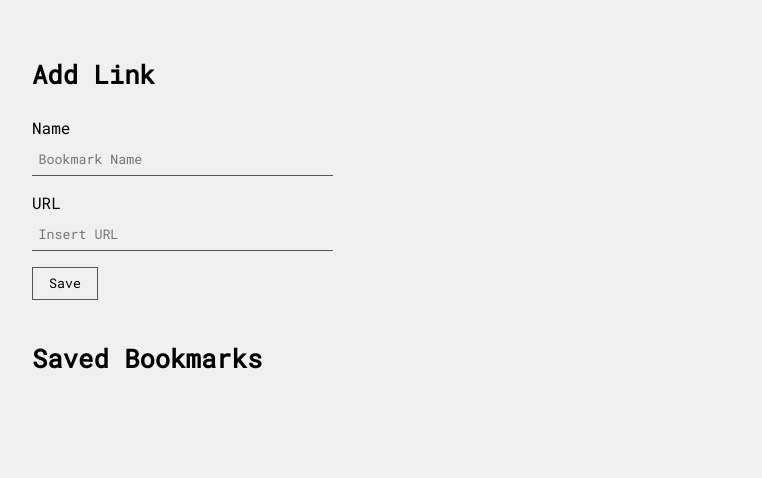
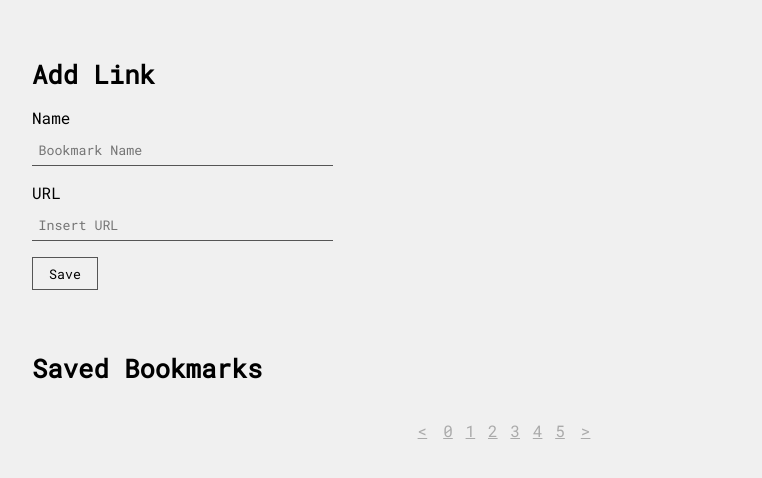
Before and after one commit to jlouiss/vanilla-bookmarks, a plain HTML site: page index.html in a window 1280 px wide. Shown: the part 158-636 px from the top of the page, without its empty margins (136-898 px from the left). Drawn offline with Linux system fonts and the light colour scheme.

Commit message:
added pagination skeleton and updated styles

```diff
--- a/index.html
+++ b/index.html
@@ -34,7 +34,22 @@
     <h3>Saved Bookmarks</h3>
     <ul></ul>
   </section>
+
   <section class="pagination">
+    <span class="previous-wrapper">
+      <a class="page-nav previous disabled" onclick="renderPreviousPage()"><</a>
+    </span>
+    <span class="current-wrapper">
+      <a class="page-nav current" data-page="0">0</a>
+      <a class="page-nav" data-page="1">1</a>
+      <a class="page-nav" data-page="2">2</a>
+      <a class="page-nav" data-page="3">3</a>
+      <a class="page-nav" data-page="4">4</a>
+      <a class="page-nav" data-page="5">5</a>
+    </span>
+    <span class="next-wrapper">
+      <a class="page-nav next disabled" onclick="renderNextPage()">></a>
+    </span>
   </section>
 </section>
 
--- a/styles.css
+++ b/styles.css
@@ -62,6 +62,10 @@ section.submit-link-form {
   padding: 1rem 0;
 }
 
+section.submit-link-form h3 {
+  margin-bottom: 1rem;
+}
+
 section.submit-link-form form > * {
   display: block;
 }
@@ -102,10 +106,27 @@ section.submit-link-form form button.disabled {
 
 
 /** Bookmark List **/
+section.bookmark-list {
+  padding: 1.2rem 0;
+}
+
+section.bookmark-list h3 {
+  margin-bottom: 1rem;
+}
+
 section.bookmark-list > ul > li.bookmark {
   padding: .4rem 0;
   color: var(--grey-light);
 }
+
+section.bookmark-list > ul > li.bookmark:first-of-type {
+  padding-top: 0;
+}
+
+section.bookmark-list > ul > li.bookmark:last-of-type {
+  padding-bottom: 0;
+}
+
 
 section.bookmark-list > ul > li.bookmark a {
   color: var(--grey-light);
@@ -119,3 +140,29 @@ section.bookmark-list > ul > li.bookmark a:visited {
   color: var(--grey-light);
 }
 /** Bookmark List **/
+
+
+/** Pagination **/
+section.pagination {
+  display: flex;
+  justify-content: center;
+}
+
+section.pagination > span {
+  padding: 0 .4rem;
+}
+
+section.pagination a.page-nav {
+  color: var(--grey-light);
+  text-decoration: underline;
+  padding: 0 .1rem;
+}
+
+section.pagination a.page-nav:not(.disabled):not(.current) {
+  cursor: pointer;
+}
+
+section.pagination a.page-nav:not(.disabled):not(.current):hover {
+  color: var(--black);
+}
+/** Pagination **/
```
